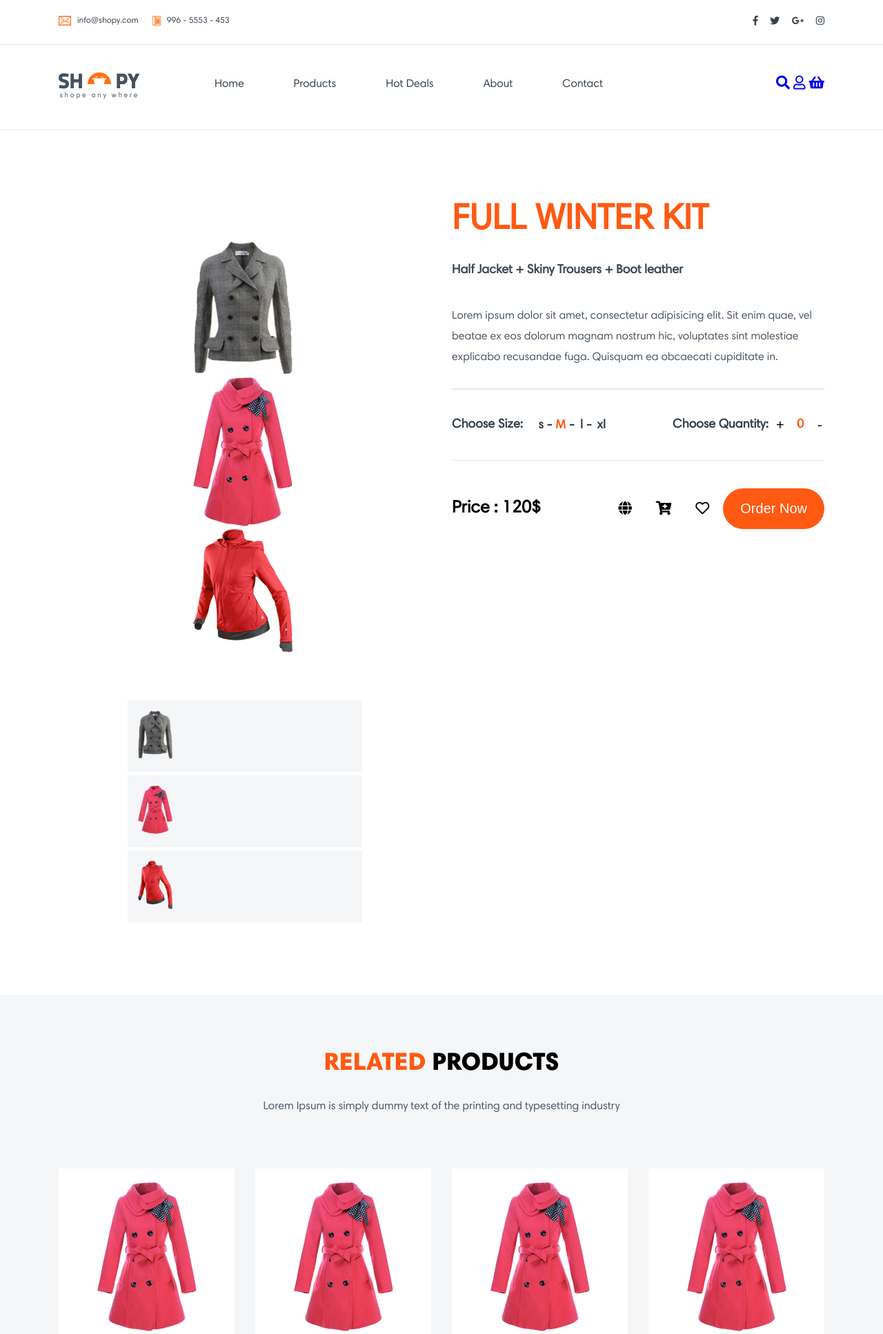
After one commit to Destonin1/Shop, a PHP site: page /product.html in a window 1280 px wide. The commit adds this page. Shown: the top 1934 px of the page at 69% size. Run offline with PHP 8.4, Linux system fonts and the light colour scheme.

Commit message:
back to html

```diff
--- a/js/script.js
+++ b/js/script.js
@@ -57,6 +57,7 @@ $(document).ready(function(){
   		$(this).toggleClass('size_btn_active');
   	});
 
+<<<<<<< HEAD
   	$(".product_info_image_click").click(function(){	// Событие клика на маленькое изображение
 	  	var img = $(this);	// Получаем изображение, на которое кликнули
 		var src = img.attr('src'); // Достаем из этого изображения путь до картинки
@@ -114,3 +115,7 @@ $(document).ready(function(){
   	});
 
 });
+
+=======
+});
+>>>>>>> parent of 4f35abb... Настроил увеличение изображение
--- /dev/null
+++ b/product.html
@@ -0,0 +1,365 @@
+<!DOCTYPE html>
+<html lang="en">
+	<head>
+		<meta charset="utf-8">
+		<meta name="viewport" content="width=device-width, initial-scale=1, shrink-to-fit=no">
+		<link rel="icon" href="favicon.ico">
+		<title>Product</title>
+		<link href="css/bootstrap-grid.min.css" rel="stylesheet">
+		<link rel="stylesheet" href="https://use.fontawesome.com/releases/v5.7.2/css/all.css" integrity="sha384-fnmOCqbTlWIlj8LyTjo7mOUStjsKC4pOpQbqyi7RrhN7udi9RwhKkMHpvLbHG9Sr" crossorigin="anonymous">
+		<link rel="stylesheet" type="text/css" href="slick/slick.css"/>
+		<link rel="stylesheet" type="text/css" href="slick/slick-theme.css"/>
+		<link href="css/style.css" rel="stylesheet">
+	</head>
+
+	<body>
+
+	<header>
+		<div class="header_info">
+			<div class="container">
+				<div class="row">
+					<div class="col-md-9 col-sm-9 col-6">
+						<div class="mail_and_phone">
+							<div class="mail">
+								<img src="img/mail.png" alt="mail">
+								<p>info@shopy.com</p>
+							</div>
+							<div class="phone">
+								<img src="img/phone.png" alt="mail">
+								 <p>996 - 5553 - 453</p>
+							</div>
+						</div>
+					</div>
+					<div class="col-md-3 col-sm-3 col-6 text-right">
+						<div class="header_links">
+							<a href="#">
+								<i class="fab fa-facebook-f"></i></a>
+							<a href="#">
+								<i class="fab fa-twitter"></i></a>
+							<a href="#">
+								<i class="fab fa-google-plus-g"></i></a>
+							<a href="#">
+								<i class="fab fa-instagram"></i></a>
+						</div>
+					</div>
+				</div><!--row-->
+			</div>
+		</div>
+		<div class="header_navigation">
+			<div class="container">
+				<div class="row">
+					<div class="col-md-2 col-5">
+						<div class="img_logo">
+							<img src="img/logo.png" alt="logo">
+						</div>
+					</div>
+					<div class="col-md-7 col-2">
+						<div class="menu_wrap">
+							<ul class="menu">
+								<li><a href="index.html">Home</a></li>
+								<li><a href="products.html">Products</a></li>
+								<li><a href="#">Hot Deals</a></li>
+								<li><a href="#">About</a></li>
+								<li><a href="#">Contact</a></li>
+							</ul>
+						</div>
+						<div class="small_menu_wrap">
+							<i class="fas fa-bars">
+								<div class="menu_fixed">
+									<ul class="menu small_menu">
+										<li><a href="index.html">Home</a></li>
+										<li><a href="products.html">Products</a></li>
+										<li><a href="#">Hot Deals</a></li>
+										<li><a href="#">About</a></li>
+										<li><a href="#">Contact</a></li>
+									</ul>
+								</div>
+							</i>
+						</div>
+					</div>
+					<div class="col-md-3 col-5">
+						<div class="navigation">
+							<a href="#"><i class="fas fa-search"></i></a>
+							<a href="#"><i class="far fa-user"></i></a>
+							<a href="#"><i class="fas fa-shopping-basket"></i></a>
+						</div>
+					</div>
+				</div>
+			</div>
+		</div>
+	</header>
+
+	<section id="product_info">
+		<div class="container">
+			<div class="row">
+				<div class="col-lg-4 offset-lg-1 col-md-5 offset-md-0 col-12 product_images" >
+					<div class="product_info_images">
+						<div class="product_info_image">
+								<img src="img/product2.png">
+								<img src="img/product.png">
+								<img src="img/product3.png">
+						</div>
+						<div class="product_info_buttons">
+							<div class="product_slide_img">
+								<img src="img/product2.png" alt="product">
+							</div>
+							<div class="product_slide_img">
+								<img src="img/product.png" alt="product">
+								</div>
+							<div class="product_slide_img">
+								<img src="img/product3.png" alt="product">
+							</div>
+						</div>
+					</div>
+				</div>
+
+				<div class="col-lg-6 offset-lg-1 col-md-7 offset-md-0 product_detail_info">
+					<div class="product_detail_info">
+						<div class="product_di_text">
+							<h1>full winter kit</h1>
+							<h5>Half Jacket + Skiny Trousers + Boot leather</h5>
+							<p>Lorem ipsum dolor sit amet, consectetur adipisicing elit. Sit enim quae, vel beatae ex eos dolorum magnam nostrum hic, voluptates sint molestiae explicabo recusandae fuga. Quisquam ea obcaecati cupiditate in.</p>
+						</div>
+						<div class="product_di_nav">
+							<div class="choose_options">
+								<div class="choose_size">Choose Size:
+									<div class="size_btn_line">
+										<span class="size_btn">S</span>
+									</div>
+									<div class="size_btn_line">
+										- <span class="size_btn size_btn_active">M</span> -
+									</div>
+									<div class="size_btn_line">
+										<span class="size_btn">L</span> -
+									</div>
+									<div class="size_btn_line">
+										<span class="size_btn">XL</span>
+									</div>
+								</div>
+								<p class="choose_numder">
+									Choose Quantity: <button id="plus">+</button>
+									<span id="counter">0</span>
+									<button id="minus">-</button>
+								</p>
+							</div>
+							<div class="price_order">
+								<span>Price : 120$</span>
+								<div class="product_icons">
+									<i class="fas fa-globe"></i>
+									<i class="fas fa-cart-plus"></i>
+									<i class="far fa-heart"></i>
+									<button class="order-btn">Order Now</button>
+								</div>
+							</div>
+						</div>
+					</div>
+				</div>
+				<div class="col-12 price_order1">
+					<span>Price : 120$</span>
+					<div class="product_icons">
+						<i class="fas fa-globe"></i>
+						<i class="fas fa-cart-plus"></i>
+						<i class="far fa-heart"></i>
+						<button class="order-btn">Order Now</button>
+					</div>
+				</div>
+			</div>
+		</div>
+	</section>
+
+	<section id="products">
+		<div class="container">
+			<div class="row">
+				<div class="col-md-12">
+					<div class="products_title">
+							<h2><span>related</span> products</h2>
+							<p>Lorem Ipsum is simply dummy text of the printing and typesetting industry</p>
+					</div>
+				</div>
+				<div class="col-md-12 products_images">
+						<div class="row">
+							<div class="col-md-3 col-sm-6 col-12">
+								<div class="product_image">
+									<img src="img/product.png" alt="product">
+									<p>Reebok Track Jacket</p>
+									<span class="product_image_price">100$</span>
+									<div class="product_image_hover">
+										<a href="product.html">
+											<img src="img/product.png" alt="product" width="90" height="100">
+											<p class="product_image_title">Reebok Track Jacket</p>
+										</a>
+										<p class="product_image_udertitle">sizes<span> : </span>s - m - l - xl</p>
+										<div class="product_colors">
+											<span class="red"></span>
+											<span class="black"></span>
+											<span class="blue"></span>
+											<span class="green"></span>
+										</div>
+										<div class="product_icons">
+											<i class="fas fa-globe"></i>
+											<i class="fas fa-cart-plus"></i>
+											<i class="far fa-heart"></i>
+										</div>
+									</div>
+								</div>
+							</div>
+							<div class="col-md-3 col-sm-6 col-12">
+								<div class="product_image">
+									<img src="img/product.png" alt="product">
+									<p>Reebok Track Jacket</p>
+									<span class="product_image_price">100$</span>
+									<div class="product_image_hover">
+										<a href="product.html">
+											<img src="img/product.png" alt="product" width="90" height="100">
+											<p class="product_image_title">Reebok Track Jacket</p>
+										</a>
+										<p class="product_image_udertitle">sizes<span> : </span>s - m - l - xl</p>
+										<div class="product_colors">
+											<span class="red"></span>
+											<span class="black"></span>
+											<span class="blue"></span>
+											<span class="green"></span>
+										</div>
+										<div class="product_icons">
+											<i class="fas fa-globe"></i>
+											<i class="fas fa-cart-plus"></i>
+											<i class="far fa-heart"></i>
+										</div>
+									</div>
+								</div>
+							</div>
+							<div class="col-md-3 col-sm-6 col-12">
+								<div class="product_image">
+									<img src="img/product.png" alt="product">
+									<p>Reebok Track Jacket</p>
+									<span class="product_image_price">100$</span>
+									<div class="product_image_hover">
+										<a href="product.html">
+											<img src="img/product.png" alt="product" width="90" height="100">
+											<p class="product_image_title">Reebok Track Jacket</p>
+										</a>
+										<p class="product_image_udertitle">sizes<span> : </span>s - m - l - xl</p>
+										<div class="product_colors">
+											<span class="red"></span>
+											<span class="black"></span>
+											<span class="blue"></span>
+											<span class="green"></span>
+										</div>
+										<div class="product_icons">
+											<i class="fas fa-globe"></i>
+											<i class="fas fa-cart-plus"></i>
+											<i class="far fa-heart"></i>
+										</div>
+									</div>
+								</div>
+							</div>
+							<div class="col-md-3 col-sm-6 col-12">
+								<div class="product_image">
+									<img src="img/product.png" alt="product">
+									<p>Reebok Track Jacket</p>
+									<span class="product_image_price">100$</span>
+									<div class="product_image_hover">
+										<a href="product.html">
+											<img src="img/product.png" alt="product" width="90" height="100">
+											<p class="product_image_title">Reebok Track Jacket</p>
+										</a>
+										<p class="product_image_udertitle">sizes<span> : </span>s - m - l - xl</p>
+										<div class="product_colors">
+											<span class="red"></span>
+											<span class="black"></span>
+											<span class="blue"></span>
+											<span class="green"></span>
+										</div>
+										<div class="product_icons">
+											<i class="fas fa-globe"></i>
+											<i class="fas fa-cart-plus"></i>
+											<i class="far fa-heart"></i>
+										</div>
+									</div>
+								</div>
+							</div>
+						</div>
+				</div><!--products_images-->
+			</div>
+		</div>
+	</section>
+
+	<section id="email">
+		<div class="container">
+			<div class="row">
+				<div class="col-md-12">
+					<div class="letter">
+						<div class="letter_title">
+							<h3>news letter</h3>
+							<p>join us now to get all news and special offers</p>
+						</div>
+						<div class="form_for_email">
+							<img src="img/mail.png" alt="mail">
+							<form class="form_email">
+								<input class="email_text" type="text" name="email" placeholder="type your email here">
+								<input class="email_button" type="button" name="submit" value="join us">
+							</form>
+						</div>
+					</div>
+				</div>
+			</div>
+		</div>
+	</section>
+
+	<footer>
+		<div class="container">
+			<div class="row">
+				<div class="col-lg-4 col-sm-4">
+					<div class="footer_logo">
+						<img src="img/logo.png" alt="logo">
+						<p>shopy c 2015 . your copy right here</p>
+					</div>
+				</div>
+
+				<div class="col-lg-6 col-sm-7">
+					<div class="footer_menu_wrap">
+						<ul class="footer_menu">
+							<div class="footer_menu_item">
+								<li><a href="#">about us</a></li>
+								<li><a href="#">contact us</a></li>
+								<li><a href="#">support</a></li>
+							</div>
+							<div class="footer_menu_item">
+								<li><a href="#">our feed</a></li>
+								<li><a href="#">terms and conditions</a></li>
+								<li><a href="#">our privacy</a></li>
+							</div>
+							<div class="footer_menu_item">
+								<li><a href="#">join us</a></li>
+								<li><a href="#">live support</a></li>
+							</div>
+						</ul>
+					</div>
+				</div>
+
+				<div class="col-lg-2 col-sm-1">
+					<div class="payment">
+						<h5>Payment Methods</h5>
+						<div class="payment_img">
+							<img src="img/mastercard.svg" alt="mastercard">
+							<img src="img/mastercard1.svg" alt="mastercard">
+							<img src="img/paypal.svg" alt="mastercard">
+							<img src="img/visa.svg" alt="mastercard">
+						</div>
+					</div>
+				</div>
+			</div>
+		</div>
+	</footer>
+
+
+		<script
+  			src="https://code.jquery.com/jquery-3.3.1.js"
+  			integrity="sha256-2Kok7MbOyxpgUVvAk/HJ2jigOSYS2auK4Pfzbm7uH60="
+  			crossorigin="anonymous"></script>
+  		<link rel="stylesheet" href="https://cdn.jsdelivr.net/gh/fancyapps/fancybox@3.5.6/dist/jquery.fancybox.min.css" />
+		<script src="https://cdn.jsdelivr.net/gh/fancyapps/fancybox@3.5.6/dist/jquery.fancybox.min.js"></script>
+  		<script type="text/javascript" src="slick/slick.min.js"></script>
+		<script src="js/script.js"></script>
+	</body>
+</html>
```
Also changed, not shown: css/style.css (+0 -31 lines), img/12_min.png (deleted).
